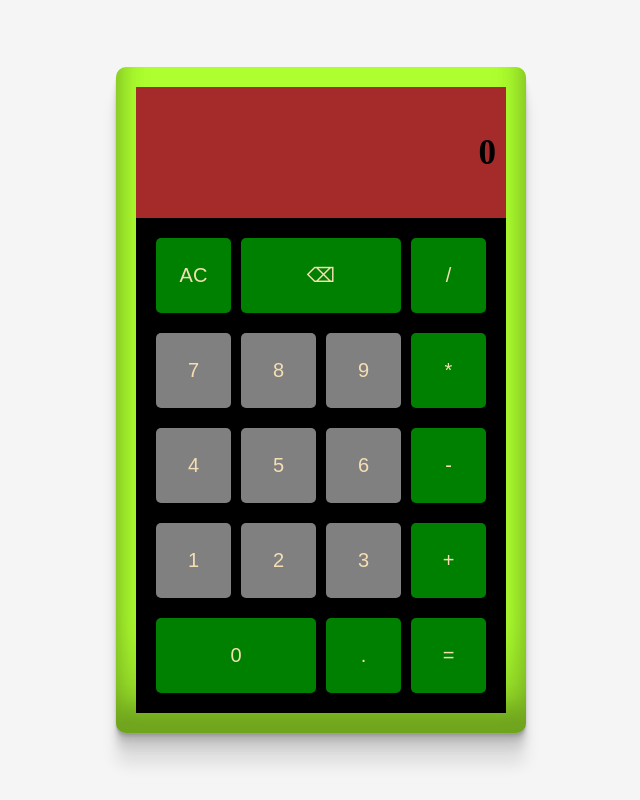
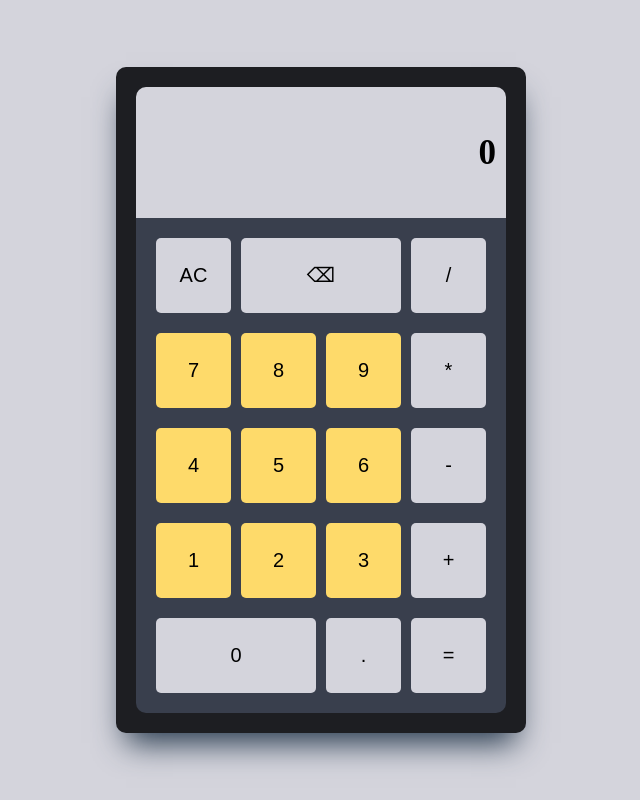
Before and after one commit to CodeByBlazej/Calculator-project, a plain HTML site: page index.html in a window 1280 px wide. Shown: the whole page, without its empty margins (319-959 px from the left). Drawn offline with Linux system fonts and the light colour scheme.

Commit message:
add final styling

```diff
--- a/style.css
+++ b/style.css
@@ -1,5 +1,5 @@
 body{
-  background-color: whitesmoke;
+  background-color: #d4d4dc;
   margin: 0;
   padding: 0;
   height: 100vh;
@@ -12,18 +12,20 @@ body{
 .main{
   margin: 0;
   padding: 20px;
-  background-color: greenyellow;
+  background-color: #1d1e22;
   display: flex;
   flex-direction: column;
   border-radius: 10px;
-  box-shadow: rgba(0, 0, 0, 0.17) 0px -23px 25px 0px inset, rgba(0, 0, 0, 0.15) 0px -36px 30px 0px inset, rgba(0, 0, 0, 0.1) 0px -79px 40px 0px inset, rgba(0, 0, 0, 0.06) 0px 2px 1px, rgba(0, 0, 0, 0.09) 0px 4px 2px, rgba(0, 0, 0, 0.09) 0px 8px 4px, rgba(0, 0, 0, 0.09) 0px 16px 8px, rgba(0, 0, 0, 0.09) 0px 32px 16px;
+  box-shadow: rgb(38, 57, 77) 0px 20px 30px -10px;
   /* box shadow from https://getcssscan.com/css-box-shadow-examples */
 }
 
 .display-div{
   margin: 0;
   padding: 10px;
-  background-color: brown;
+  background-color: #d4d4dc;
+  border-top-right-radius: 10px;
+  border-top-left-radius: 10px;
   display: flex;
   justify-content: flex-end;
 }
@@ -31,7 +33,9 @@ body{
 .digits{
   margin: 0;
   padding: 10px;
-  background-color: black;
+  background-color: #393f4d;
+  border-bottom-right-radius: 10px;
+  border-bottom-left-radius: 10px;
   display: flex;
   flex-direction: column;
 }
@@ -56,8 +60,8 @@ body{
 }
 
 .digit{
-  background-color: grey;
-  color: wheat;
+  background-color: #feda6a;
+  color: black;
   border: none;
   border-radius: 5px;
   min-height: 75px;
@@ -75,8 +79,8 @@ body{
 .dot,
 .zero
 {
-  background-color: green;
-  color: wheat;
+  background-color: #d4d4dc;
+  color: black;
   border: none;
   border-radius: 5px;
   min-height: 75px;
```
